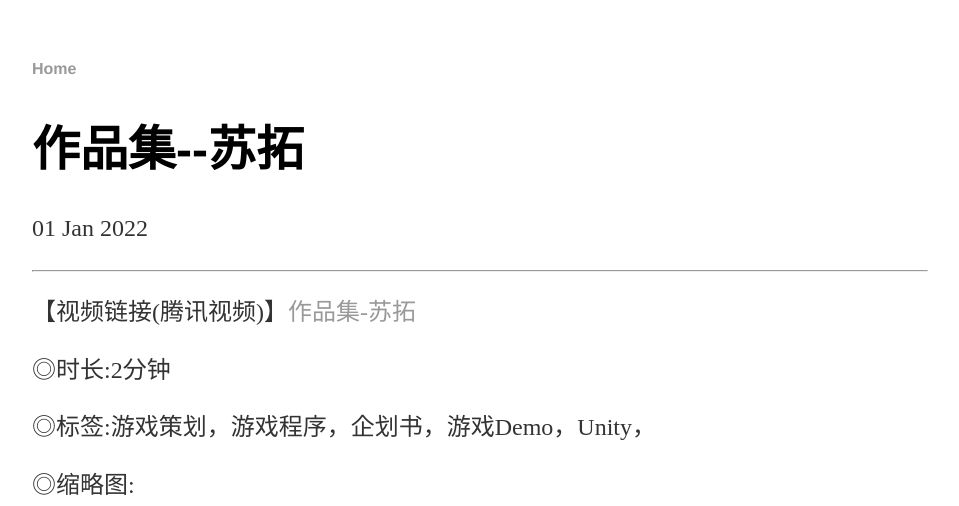
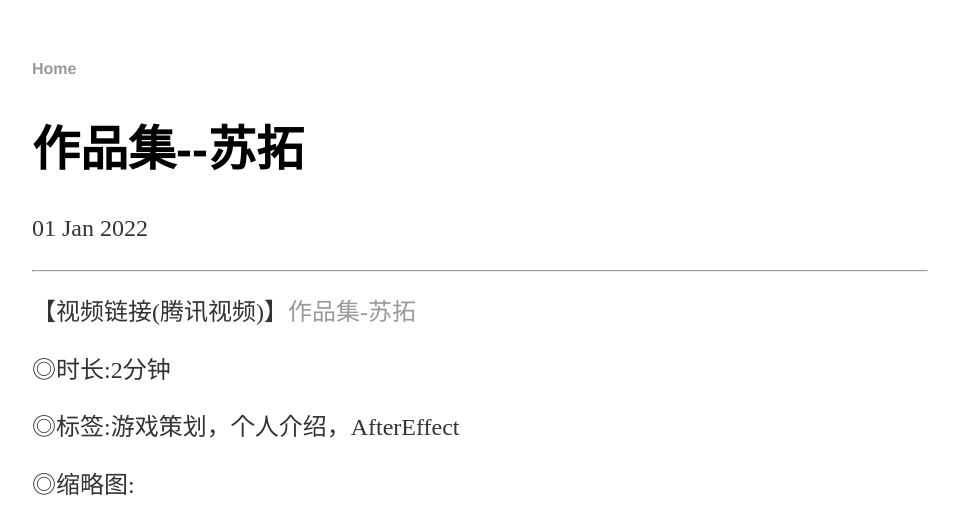
Before and after one commit to SotakuStudio/SotakuStudio.github.io, a Jekyll site: the page built from _posts/2022-01-01-chinese.md, in a window 1280 px wide. Shown: the top 506 px of the page, without its empty margins (160-1119 px from the left). Built offline with Jekyll 4.4.1, drawn with Linux system fonts in a browser that asks for light colours; grey boxes are pictures that could not be loaded.

Commit message:
Update 2022-01-01-chinese.md

```diff
--- a/_posts/2022-01-01-chinese.md
+++ b/_posts/2022-01-01-chinese.md
@@ -10,7 +10,7 @@ date: 2022-01-01
 
 ◎时长:2分钟
 
-◎标签:游戏策划，游戏程序，企划书，游戏Demo，Unity，
+◎标签:游戏策划，个人介绍，AfterEffect
 
 ◎缩略图:
 
```
Also changed, not shown: other parts of _posts/2022-01-01-chinese.md (+2 -0 lines).
